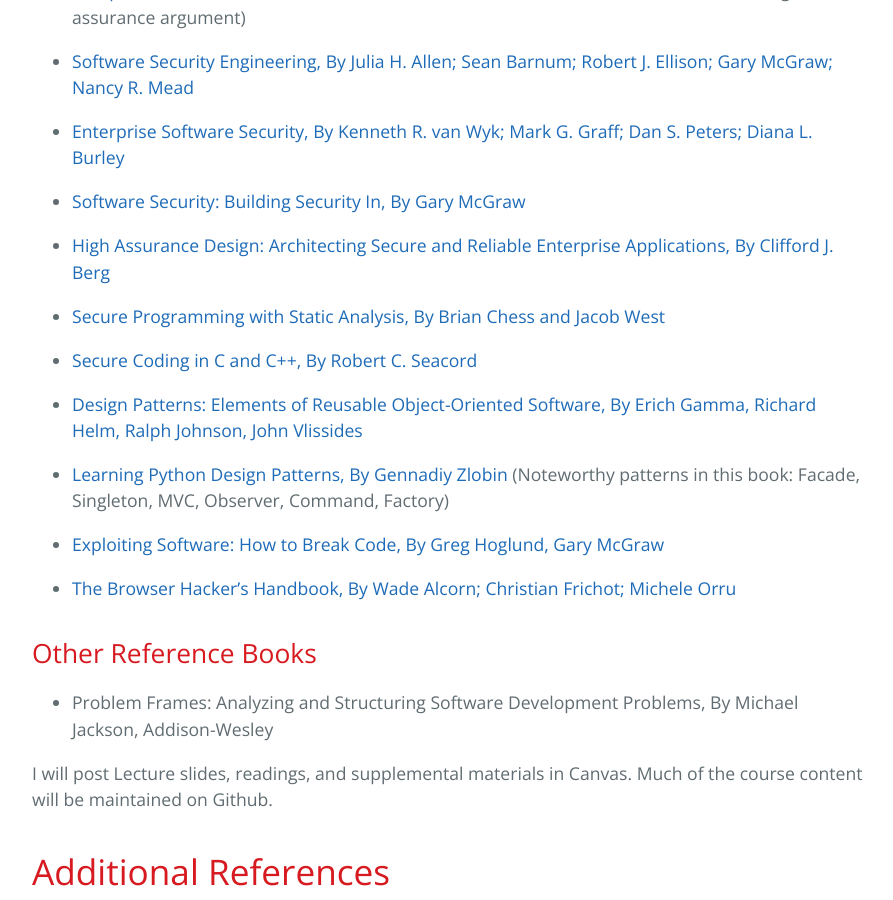
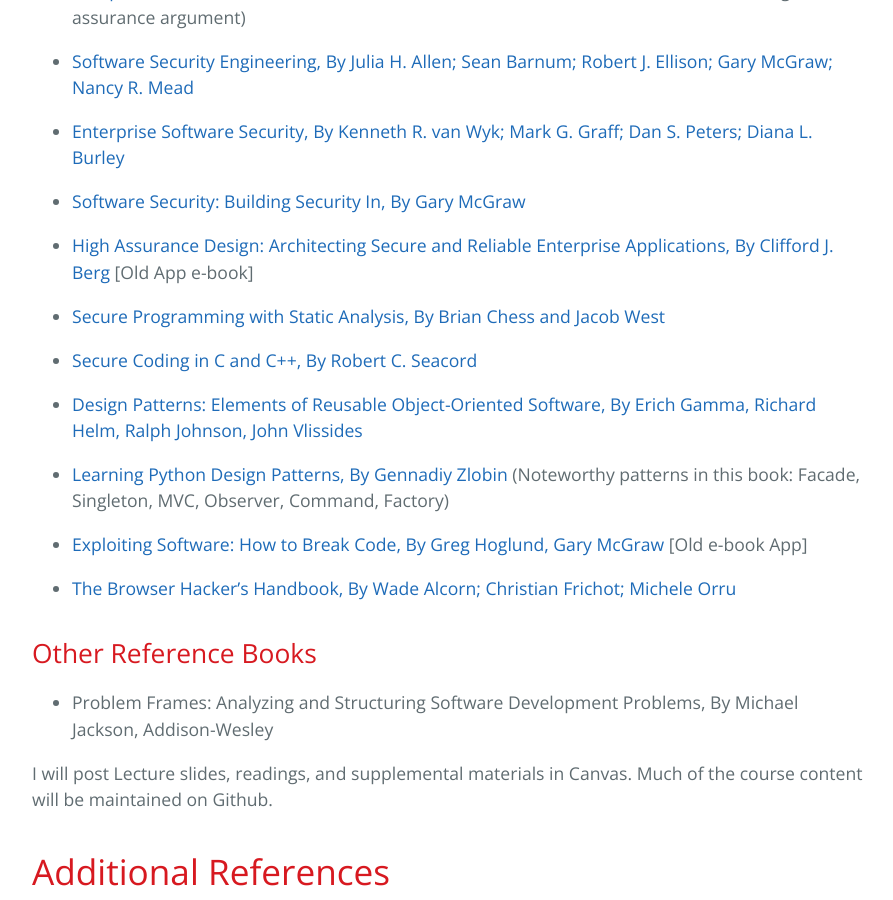
Before and after one commit to robinagandhi/swa, a Jekyll site: the page built from pages/syllabus.md, in a window 1280 px wide and 900 px high, scrolled down 1657 px. Shown: the whole window, without its empty margins (192-1085 px from the left). Built offline with Jekyll 4.4.1, drawn with Linux system fonts in a browser that asks for light colours.

Commit message:
book links updated

```diff
--- a/pages/syllabus.md
+++ b/pages/syllabus.md
@@ -30,29 +30,29 @@
 
 Instead of a single textbook, I have identified a series of books available from the library as e-books. You will need to log in with you NU-ID and password (you may have to set or reset it) to access these books.
 
-* [Secure Coding Principles and Practice, By Mark G. Graff; Kenneth R. van Wyk](http://proquest.safaribooksonline.com.leo.lib.unomaha.edu/0596002424)
+* [Secure Coding Principles and Practice, By Mark G. Graff; Kenneth R. van Wyk](https://www.safaribooksonline.com/library/view/secure-coding-principles/0596002424)
 
-* [System Assurance: beyond Detecting Vulnerabilities, By Mansourov, Nikolai, and Djenana Campara](http://proquest.safaribooksonline.com.leo.lib.unomaha.edu/book/software-engineering-and-development/enterprise/9780123814142) (Standards-based definition and assessment of software weaknesses, creating an assurance argument)
+* [System Assurance: beyond Detecting Vulnerabilities, By Mansourov, Nikolai, and Djenana Campara](https://www.safaribooksonline.com/library/view/system-assurance/9780123814142) (Standards-based definition and assessment of software weaknesses, creating an assurance argument)
 
-* [Software Security Engineering, By Julia H. Allen; Sean Barnum; Robert J. Ellison; Gary McGraw; Nancy R. Mead](http://proquest.safaribooksonline.com.leo.lib.unomaha.edu/book/networking/security/9780321559685)
+* [Software Security Engineering, By Julia H. Allen; Sean Barnum; Robert J. Ellison; Gary McGraw; Nancy R. Mead](https://www.safaribooksonline.com/library/view/software-security-engineering/9780321559685)
 
-* [Enterprise Software Security, By Kenneth R. van Wyk; Mark G. Graff; Dan S. Peters; Diana L. Burley](http://proquest.safaribooksonline.com.leo.lib.unomaha.edu/book/networking/security/9780321604378)
+* [Enterprise Software Security, By Kenneth R. van Wyk; Mark G. Graff; Dan S. Peters; Diana L. Burley](https://www.safaribooksonline.com/library/view/enterprise-software-security/9780321604378)
 
-* [Software Security: Building Security In, By Gary McGraw](http://proquest.safaribooksonline.com.leo.lib.unomaha.edu/0321356705)
+* [Software Security: Building Security In, By Gary McGraw](https://www.safaribooksonline.com/library/view/software-security-building/0321356705)
 
-* [High Assurance Design: Architecting Secure and Reliable Enterprise Applications, By Clifford J. Berg](http://proquest.safaribooksonline.com.leo.lib.unomaha.edu/0321375777)
+* [High Assurance Design: Architecting Secure and Reliable Enterprise Applications, By Clifford J. Berg](http://proquest.safaribooksonline.com.leo.lib.unomaha.edu/0321375777) [Old App e-book]
 
-* [Secure Programming with Static Analysis, By Brian Chess and Jacob West](http://proquest.safaribooksonline.com.leo.lib.unomaha.edu/9780321424778)
+* [Secure Programming with Static Analysis, By Brian Chess and Jacob West](https://www.safaribooksonline.com/library/view/secure-programming-with/9780321424778)
 
-* [Secure Coding in C and C++, By Robert C. Seacord](http://proquest.safaribooksonline.com.leo.lib.unomaha.edu/9780132981989)
+* [Secure Coding in C and C++, By Robert C. Seacord](https://www.safaribooksonline.com/library/view/secure-coding-in/9780132981989)
 
-* [Design Patterns: Elements of Reusable Object-Oriented Software, By Erich Gamma, Richard Helm, Ralph Johnson, John Vlissides](http://proquest.safaribooksonline.com.leo.lib.unomaha.edu/0201633612)
+* [Design Patterns: Elements of Reusable Object-Oriented Software, By Erich Gamma, Richard Helm, Ralph Johnson, John Vlissides](https://www.safaribooksonline.com/library/view/design-patterns-elements/0201633612)
 
-* [Learning Python Design Patterns, By Gennadiy Zlobin ](http://proquest.safaribooksonline.com.leo.lib.unomaha.edu/book/programming/python/9781783283378)(Noteworthy patterns in this book: Facade, Singleton, MVC, Observer, Command, Factory)
+* [Learning Python Design Patterns, By Gennadiy Zlobin ](https://www.safaribooksonline.com/library/view/learning-python-design/9781783283378)(Noteworthy patterns in this book: Facade, Singleton, MVC, Observer, Command, Factory)
 
-* [Exploiting Software: How to Break Code, By Greg Hoglund, Gary McGraw](http://proquest.safaribooksonline.com.leo.lib.unomaha.edu/0201786958)
+* [Exploiting Software: How to Break Code, By Greg Hoglund, Gary McGraw](http://proquest.safaribooksonline.com.leo.lib.unomaha.edu/0201786958) [Old e-book App]
 
-* [The Browser Hacker's Handbook, By Wade Alcorn; Christian Frichot; Michele Orru](http://proquest.safaribooksonline.com.leo.lib.unomaha.edu/book/networking/security/9781118662090)
+* [The Browser Hacker's Handbook, By Wade Alcorn; Christian Frichot; Michele Orru](https://www.safaribooksonline.com/library/view/the-browser-hackers/9781118662090)
 
 ## Other Reference Books
 
```
